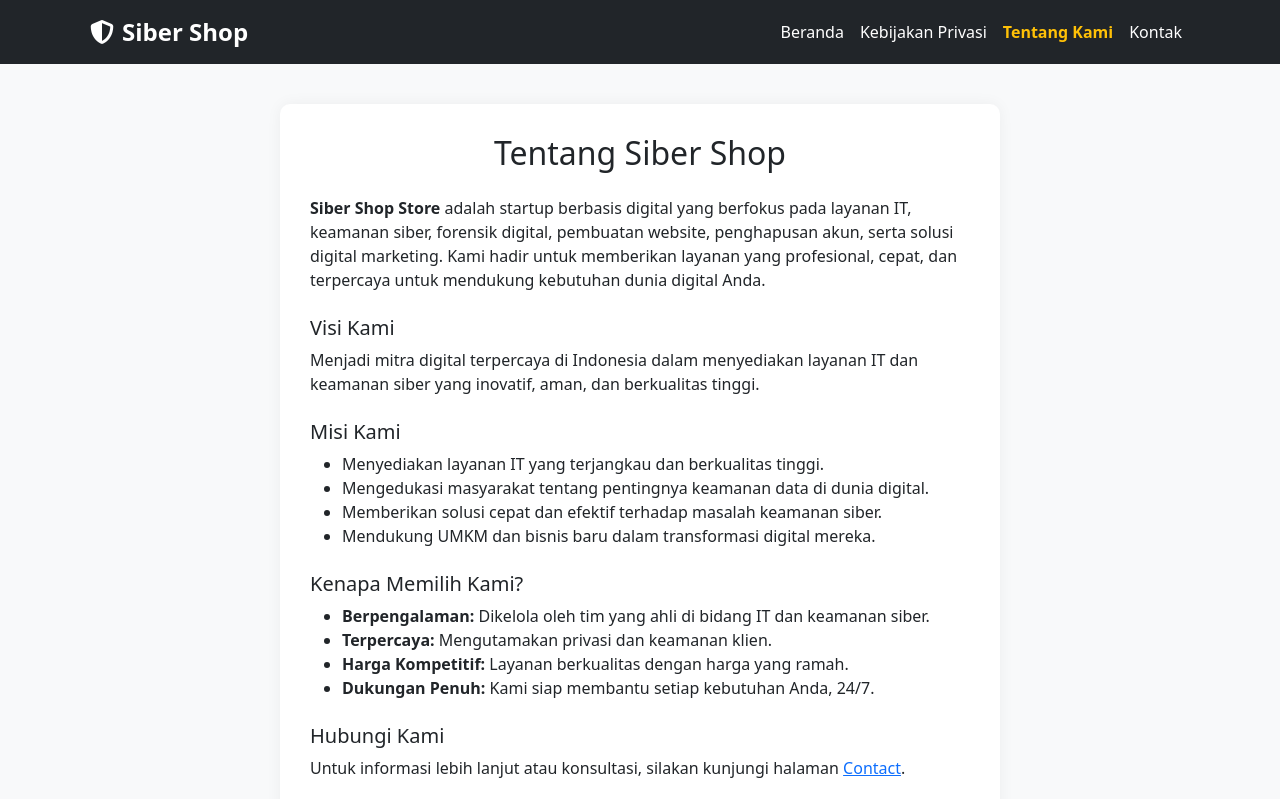
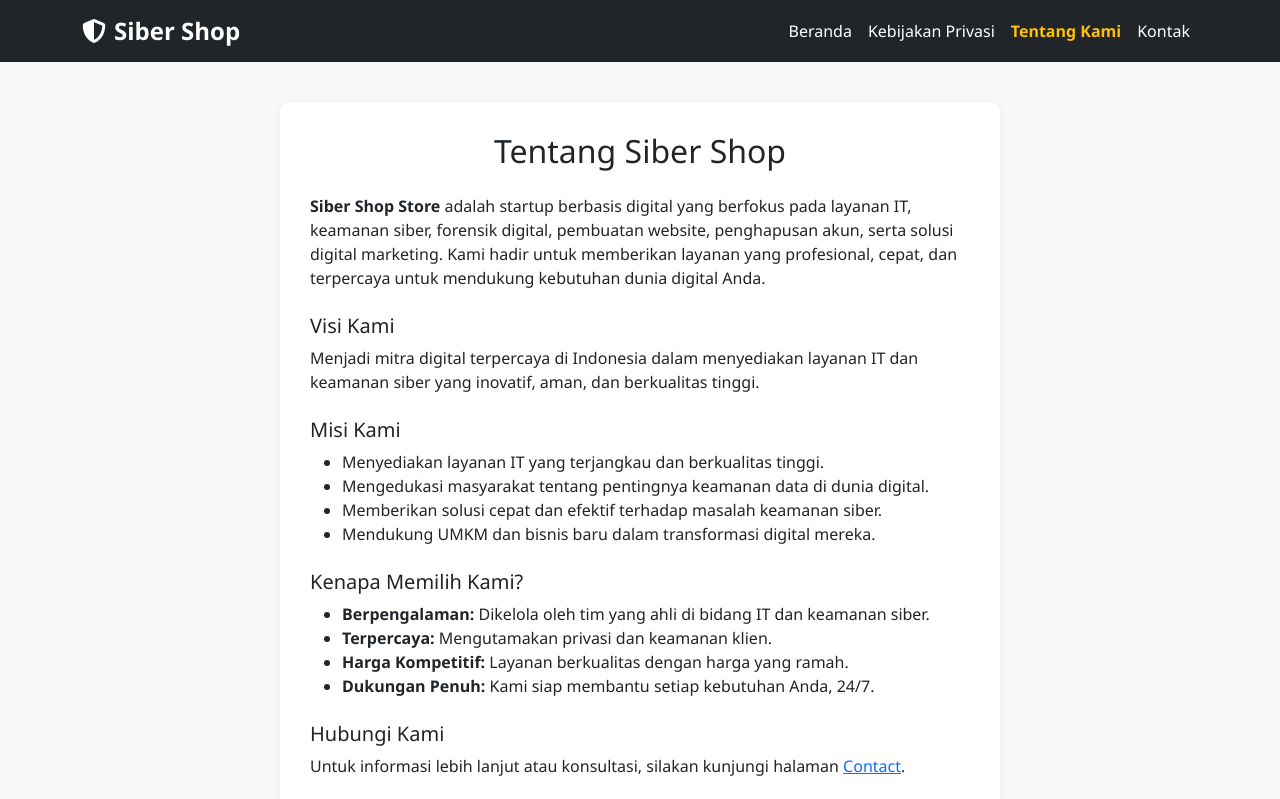
Before and after one commit to sibershopstore/tools, a plain HTML site: page about.html in a window 1280 px wide. Shown: the top 799 px of the page. Drawn offline with nearby package versions, Linux system fonts and the light colour scheme.

Commit message:
Update about.html

```diff
--- a/about.html
+++ b/about.html
@@ -9,62 +9,88 @@
   <!-- Font Awesome -->
   <link href="https://cdnjs.cloudflare.com/ajax/libs/font-awesome/6.4.0/css/all.min.css" rel="stylesheet" />
   <style>
-    body {
+    /* ==== GLOBAL ==== */
+    html, body {
+      height: 100%;
+      margin: 0;
+      padding: 0;
       background-color: #f8f9fa;
     }
-    header {
+    body {
+      display: flex;
+      flex-direction: column;
+      font-family: 'Segoe UI', Tahoma, Geneva, Verdana, sans-serif;
+    }
+
+    /* ==== NAVBAR (mirror kebijakan-privasi) ==== */
+    .navbar {
       background-color: #212529;
-      color: white;
     }
-    .header-container {
+    .navbar .container {
       max-width: 1140px;
-      margin: 0 auto;
-      padding: 12px 20px;
     }
-    header a {
-      text-decoration: none;
+    .navbar-brand {
+      color: #fff !important;
+      font-weight: bold;
+      font-size: 1.5rem;
+      padding-left: 0; /* align flush */
     }
-    .nav-link {
-      color: white !important;
+    .navbar-nav .nav-link {
+      color: #fff !important;
+      font-size: 1rem;
+      padding: 0.5rem 1rem;
     }
-    .nav-link.active,
-    .nav-link.text-warning {
+    .navbar-nav .nav-link.active,
+    .navbar-nav .nav-link:hover {
+      color: #ffc107 !important;
       font-weight: bold;
-      color: #ffc107 !important;
     }
+
+    /* ==== CONTENT BOX ==== */
     .content-box {
-      background-color: white;
+      background-color: #fff;
       border-radius: 10px;
-      padding: 30px;
       box-shadow: 0 0 15px rgba(0,0,0,0.05);
       max-width: 720px;
+      width: 100%;
       margin: 40px auto;
+      padding: 30px;
     }
+
+    /* ==== FOOTER ==== */
     footer {
       background-color: #212529;
       color: #fff;
       text-align: center;
       padding: 15px 20px;
       font-size: 0.9rem;
+      margin-top: auto;
     }
   </style>
 </head>
 <body>
 
   <!-- Header -->
-  <header>
-    <div class="header-container d-flex flex-wrap justify-content-between align-items-center">
-      <a href="index.html" class="d-flex align-items-center text-white fs-4 fw-bold">
-        <i class="fa-solid fa-shield-halved me-2"></i> Siber Shop
+  <nav class="navbar navbar-expand-lg navbar-dark">
+    <div class="container">
+      <a class="navbar-brand" href="index.html">
+        <i class="fa-solid fa-shield-halved me-2"></i>Siber Shop
       </a>
-      <ul class="nav">
-        <li class="nav-item"><a href="index.html" class="nav-link px-2 text-white">Beranda</a></li>
-        <li class="nav-item"><a href="kebijakan-privasi.html" class="nav-link px-2 text-white">Kebijakan Privasi</a></li>
-        <li class="nav-item"><a href="about.html" class="nav-link px-2 text-warning">Tentang Kami</a></li>
-        <li class="nav-item"><a href="contact.html" class="nav-link px-2 text-white">Kontak</a></li>
-      </ul>
+      <button class="navbar-toggler" type="button" data-bs-toggle="collapse"
+              data-bs-target="#navbarNav" aria-controls="navbarNav" aria-expanded="false"
+              aria-label="Toggle navigation">
+        <span class="navbar-toggler-icon"></span>
+      </button>
+      <div class="collapse navbar-collapse justify-content-end" id="navbarNav">
+        <ul class="navbar-nav">
+          <li class="nav-item"><a class="nav-link" href="index.html">Beranda</a></li>
+          <li class="nav-item"><a class="nav-link" href="kebijakan-privasi.html">Kebijakan Privasi</a></li>
+          <li class="nav-item"><a class="nav-link active" href="about.html">Tentang Kami</a></li>
+          <li class="nav-item"><a class="nav-link" href="contact.html">Kontak</a></li>
+        </ul>
+      </div>
     </div>
-  </header>
+  </nav>
 
   <!-- Main Content -->
   <main>
@@ -104,8 +130,7 @@
     &copy; 2025 Siber Shop Store - All Rights Reserved
   </footer>
 
-  <!-- Scripts -->
+  <!-- Bootstrap JS -->
   <script src="https://cdn.jsdelivr.net/npm/bootstrap@5.3.0/dist/js/bootstrap.bundle.min.js"></script>
-
 </body>
 </html>
```
